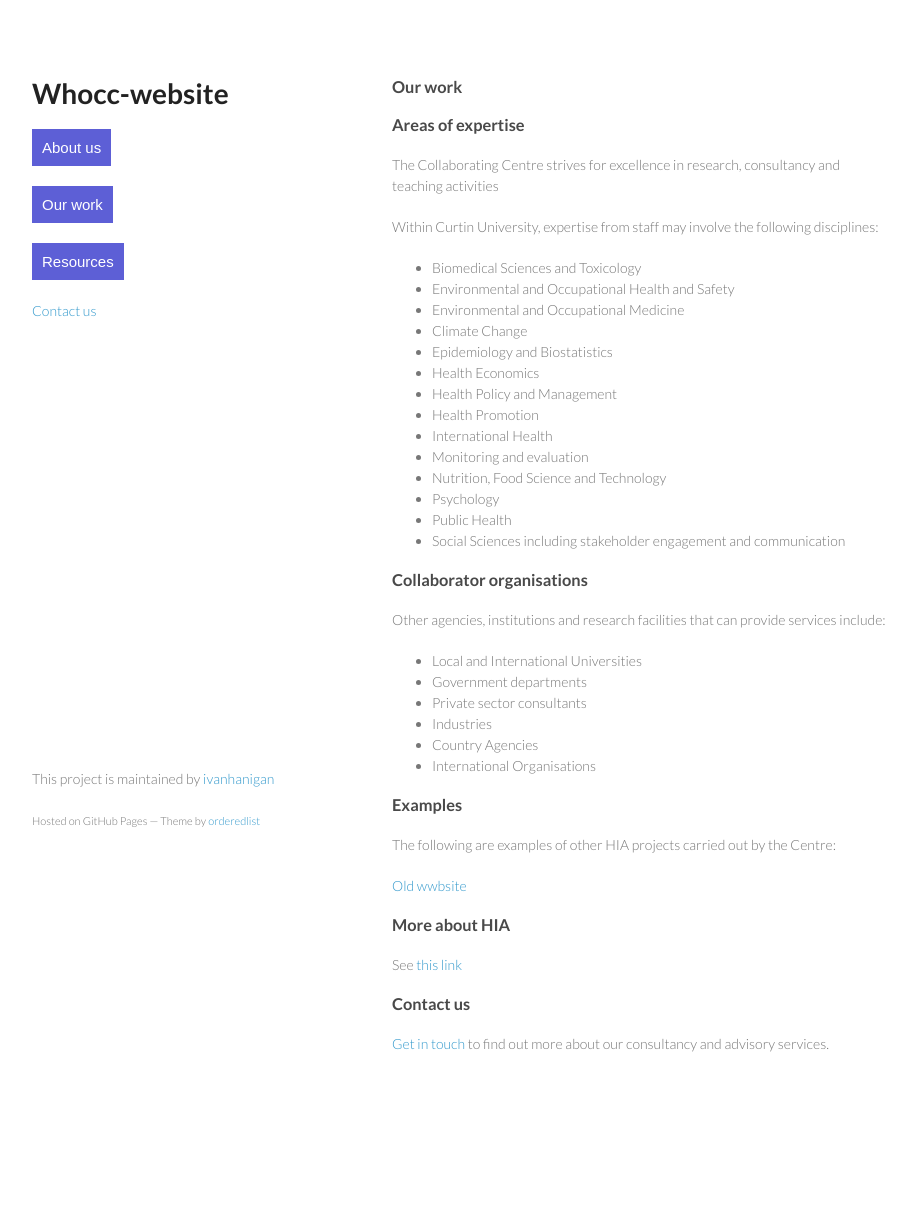
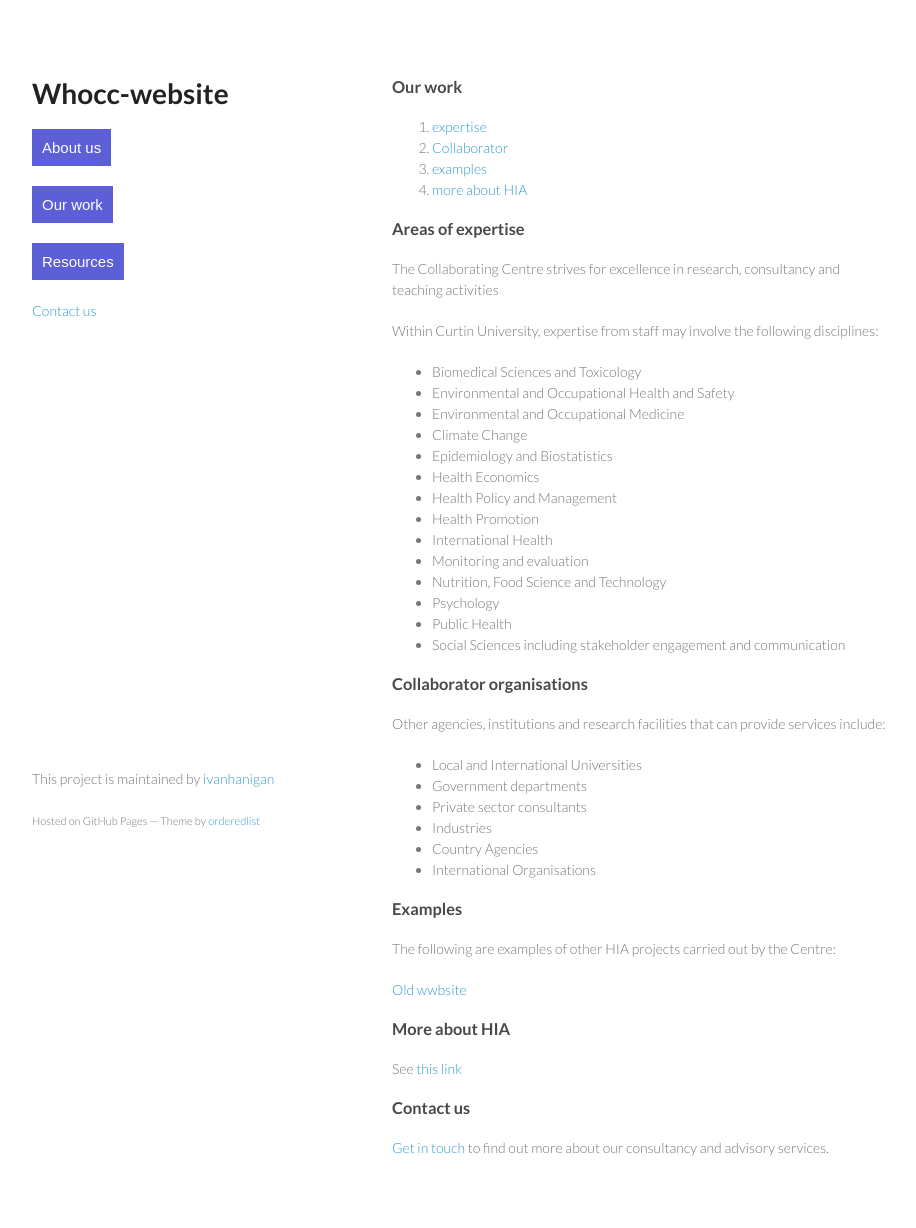
Before and after one commit to ivanhanigan/whocc-cchia-draft-website, a Jekyll site: the page built from areas-of-expertise.md, in a window 1280 px wide. Shown: the whole page, without its empty margins (178-1094 px from the left). Built offline with Jekyll 4.4.1, drawn with Linux system fonts in a browser that asks for light colours; before the commit the page ends 1124 px from its top, so only the background shows below that.

Commit message:
Update areas-of-expertise.md

```diff
--- a/areas-of-expertise.md
+++ b/areas-of-expertise.md
@@ -4,7 +4,12 @@ layout: default
 title: Our work
 ---
 
-### Areas of expertise
+1. [expertise](#head-exp)
+2. [Collaborator](#head-collab)
+3. [examples](#head-eg)
+4. [more about HIA](#head-more)
+
+###  <a name="head-exp"></a>Areas of expertise
 
 The Collaborating Centre strives for excellence in research, consultancy and teaching activities
 
@@ -25,7 +30,7 @@ Within Curtin University, expertise from staff may involve the following discipl
 - Public Health
 - Social Sciences including stakeholder engagement and communication
 
-### Collaborator organisations
+### <a name="head-collab"></a>Collaborator organisations
 
 Other agencies, institutions and research facilities that can provide services include:
 
@@ -36,13 +41,13 @@ Other agencies, institutions and research facilities that can provide services i
 - Country Agencies
 - International Organisations
 
-### Examples
+###  <a name="head-eg"></a>Examples
 
 The following are examples of other HIA projects carried out by the Centre:
 
 [Old wwbsite](http://ehia.curtin.edu.au/our-work/areas-expertise/)
 
-### More about HIA
+###  <a name="head-more"></a>More about HIA
 
 See [this link](http://ehia.curtin.edu.au/about/about-ehia-hia/)
 
```
